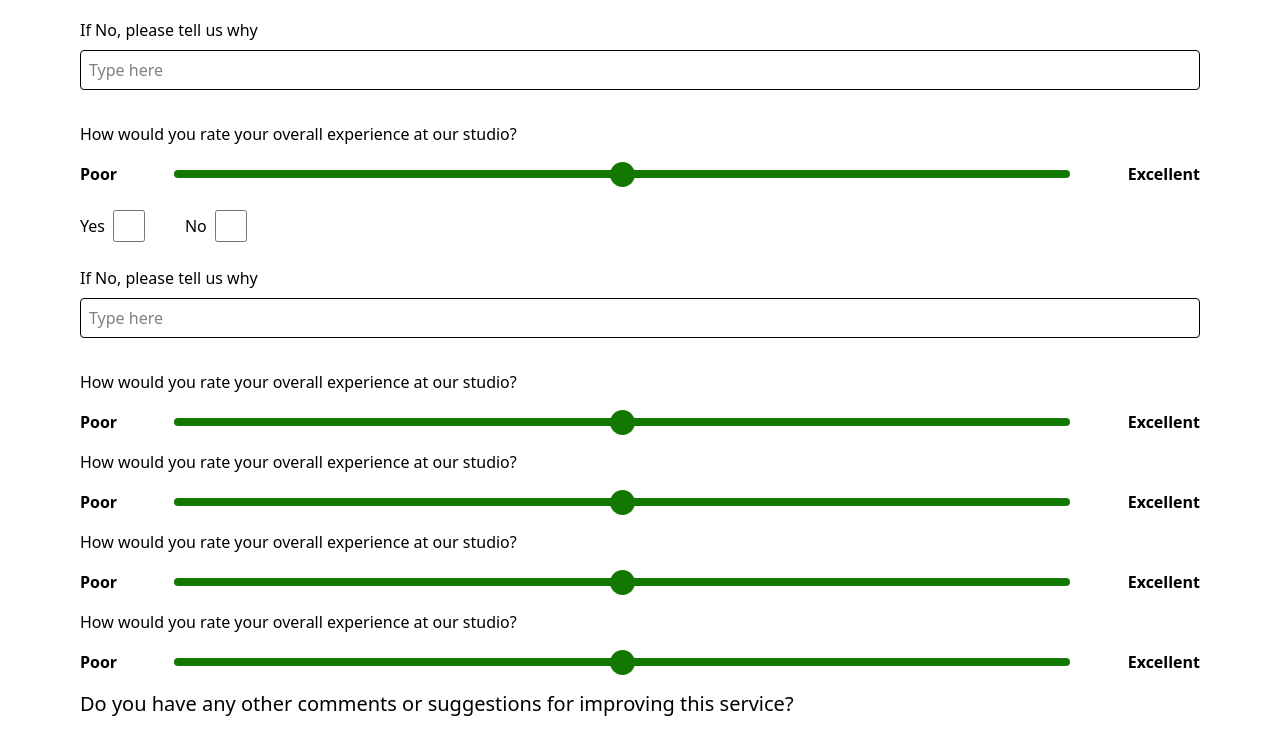
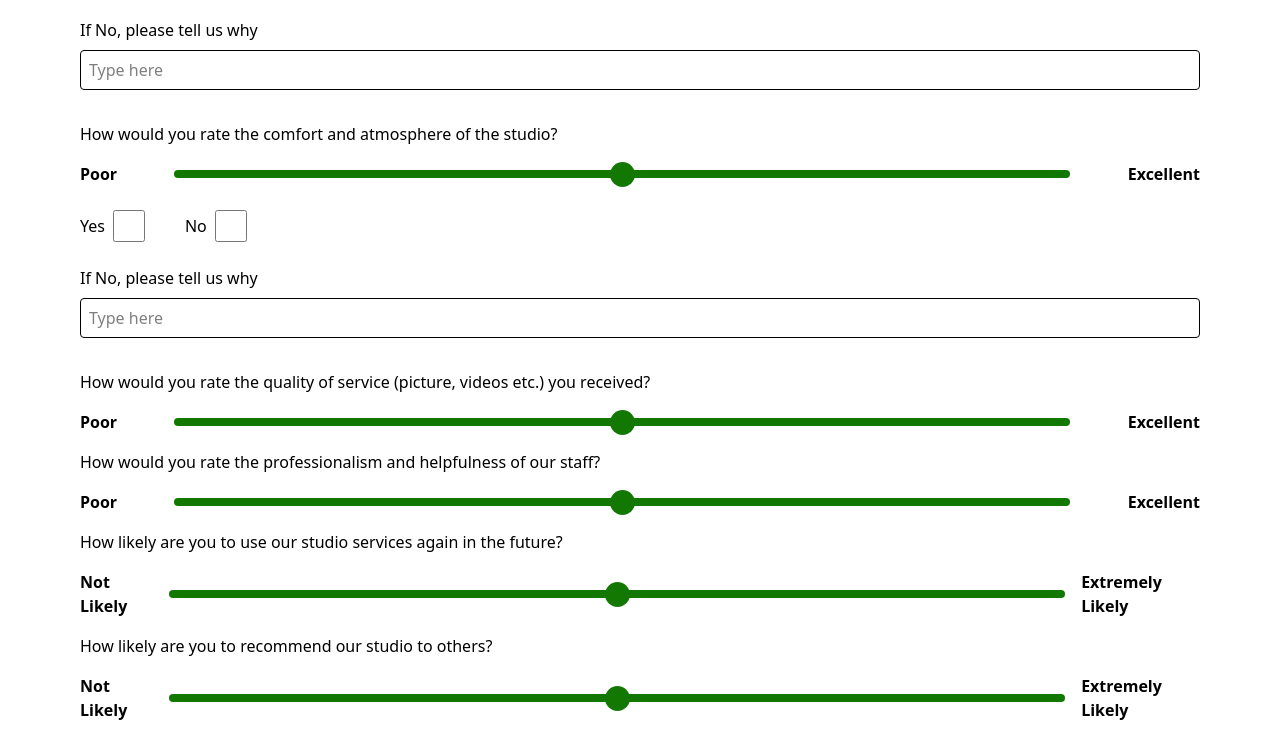
Before and after one commit to Clemcy9/react-taiwind-review-app, a React (Vite) app: page /studio in a window 1280 px wide. Shown: the part 380-1112 px from the top of the page. Built offline with nearby package versions, Linux system fonts and the light colour scheme.

Commit message:
Fix : add props to studio page

```diff
--- a/src/Components/Checkbox.jsx
+++ b/src/Components/Checkbox.jsx
@@ -13,10 +13,7 @@ function Checkbox() {
 
         </div>
 
-      <div>
-      <label htmlFor="typehere">If No, please tell us why</label>
-      <input type="text " placeholder='Type here' id='typehere' className=' my-2 min-w-full min-h-10 block rounded border border-black mb-8 pl-2' />
-      </div>
+
     </div>
   )
 }
--- a/src/Components/FeedbackForm.jsx
+++ b/src/Components/FeedbackForm.jsx
@@ -1,4 +1,6 @@
 import React from 'react'
+import InputText from './InputText'
+
 
 function FeedbackForm() {
   return (
@@ -10,11 +12,9 @@ function FeedbackForm() {
 
       <div className='w-[1189px] p-10 gap-12'>
         <form action="#" className=' m-auto min-w-full  ' >
-            <label htmlFor="fullName" className='block text-2xl font-normal'>Name</label>
-            <input type="text " placeholder='Jane Doe' id='fullName' className='min-w-full min-h-10 block m-auto rounded-xl border border-black mb-8 pl-3' />
+        <InputText label='Name' type='text' placeholder='Jane Doe'/>
 
-            <label htmlFor="email" className='block text-2xl font-normal'>Email</label>
-            <input type="email" placeholder='janedoe@gmail.com' id='email'className='min-w-full min-h-10 block m-auto rounded-xl border border-black mb-8 pl-3' />
+        <InputText label='Email' type='email' placeholder='janedoe@gmail.com'/>
 
             <label htmlFor="feedback" className='block text-2xl font-normal'>Your Feedback</label>
             <textarea name="feedback" id="feedback" placeholder='Type here' className='min-w-full min-h-30 block m-auto rounded-xl border border-black p-5'></textarea>
--- a/src/Components/Feedbackcard.jsx
+++ b/src/Components/Feedbackcard.jsx
@@ -6,7 +6,7 @@ function Feedbackcard(props) {
     <div className='border-[#33026C] border-2 flex flex-col w-[387px] h-[435px] rounded-xl gap-6 py-6 px-5' >
         <img src={props.src} alt={props.name} />
         <h4 className='text-[#3b027d] text-2xl font-normal'>{props.name}</h4>
-        <Outlinebutton text='Give Feedback' to={props.to}/>
+        <Outlinebutton text='Give Feedback' textt='&gt;' to={props.to}/>
 
     </div>
 
--- /dev/null
+++ b/src/Components/InputText.jsx
@@ -0,0 +1,12 @@
+import React from 'react'
+
+function InputText(props) {
+  return (
+    <div>
+      <label htmlFor="typehere">{props.label}</label>
+      <input type={props.type} placeholder={props.placeholder} id='typehere' className=' my-2 min-w-full min-h-10 block rounded border border-black mb-8 pl-2' />
+      </div>
+  )
+}
+
+export default InputText
--- a/src/Components/Outlinebutton.jsx
+++ b/src/Components/Outlinebutton.jsx
@@ -4,10 +4,11 @@ import { NavLink, Link } from 'react-router-dom'
 function Outlinebutton(props) {
   return (
     <Link to={`/${props.to}`}
+
         className='border h-[60px] border-[#3B027D] py-2.5 px-5 rounded-xl hover:cursor-pointer hover:bg-[#3B027D] text-[#3B027D] hover:text-white '>
         <div className='flex justify-between font-semibold text-xl '>
             <span>{props.text}</span>
-            <span>&gt;</span>
+            <span>{props.textt}</span>
         </div>
 
     </Link>
--- a/src/Components/RangeInput.jsx
+++ b/src/Components/RangeInput.jsx
@@ -9,13 +9,13 @@ function RangeInput(props) {
   return (
 
     <div>
-      <p> How would you rate your overall experience at our studio?</p>
+      <p> {props.text}</p>
 
       <div className='flex items-center justify-between mx-auto my-4 '>
-        <span className="font-semibold mr-4">Poor</span>
+        <span className="font-semibold mr-4">{props.leftText}</span>
         <input type="range" min="0" max="100" id='range'
         className='appearance-none slider bg-[#137802] min-w-[80%] rounded-4xl h-2 outline-none cursor-pointer' />
-        <span className="font-semibold ml-4">Excellent</span>
+        <span className="font-semibold ml-4">{props.rightText}</span>
         </div>
     </div>
   )
--- a/src/Pages/Studioform.jsx
+++ b/src/Pages/Studioform.jsx
@@ -2,23 +2,50 @@ import React from 'react'
 import DropdownSeclect from '../Components/DropdownSeclect'
 import RangeInput from '../Components/RangeInput'
 import Checkbox from '../Components/Checkbox'
+import InputText from '../Components/InputText'
+import Button from '../Components/Button'
+import Outlinebutton from '../Components/Outlinebutton'
+
 
 function Studioform() {
   return (
     <div className='mx-20'>
       <h2 className='text-center font-medium my-12 text-3xl text-[#3B027D]'>Studio</h2>
       <DropdownSeclect />
-      <RangeInput />
+      <RangeInput
+       text='How would you rate your overall experience at our studio?'
+       leftText='Poor'
+       rightText='Excellent' />
       <Checkbox />
-      <RangeInput />
+      <InputText label='If No, please tell us why' type='text' placeholder='Type here'/>
+      <RangeInput text='How would you rate the comfort and atmosphere of the studio?'
+      leftText='Poor'
+      rightText='Excellent'/>
       <Checkbox />
-      <RangeInput />
-      <RangeInput />
-      <RangeInput />
-      <RangeInput />
+      <InputText label='If No, please tell us why' type='text' placeholder='Type here'/>
+      <RangeInput
+      text='How would you rate the quality of service (picture, videos etc.) you received?'
+      leftText='Poor'
+      rightText='Excellent'/>
+      <RangeInput
+      text='How would you rate the professionalism and helpfulness of our staff?'
+      leftText='Poor'
+      rightText='Excellent'/>
+      <RangeInput
+      text='How likely are you to use our studio services again in the future?'
+      leftText='Not Likely'
+      rightText='Extremely Likely'/>
+      <RangeInput
+      text='How likely are you to recommend our studio to others?'
+      leftText='Not Likely'
+      rightText='Extremely Likely'/>
+
       <label htmlFor="feedback" className='block text-xl my-4 font-normal'>Do you have any other comments or suggestions for improving this service?</label>
       <textarea name="feedback" id="feedback" placeholder='Type here' className='min-w-full min-h-30 block m-auto rounded border border-black p-5'></textarea>
-      {/* <Button text="Contact us" className='mr-20'/> */}
+      <div className='flex flex-col justify-around mt-2.5 items-center h-11'>
+      <Button text="Submit" className='bg-[#3B027D] hover:bg-[hsl(268,97%,35%)]  gap-2.5 py-2.5'/>
+      <Outlinebutton text='Back to Home' to='/' />
+      </div>
     </div>
 
   )
```
